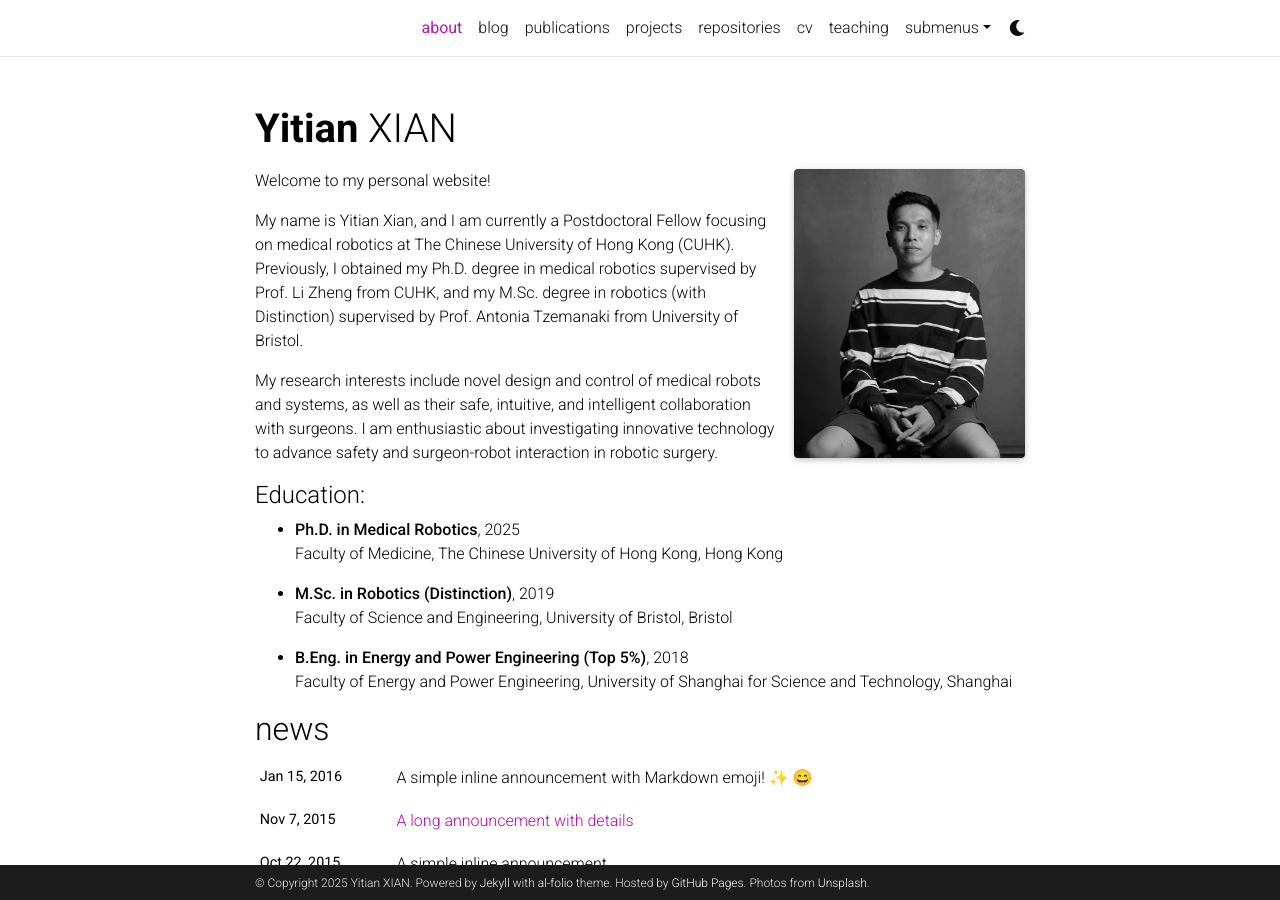
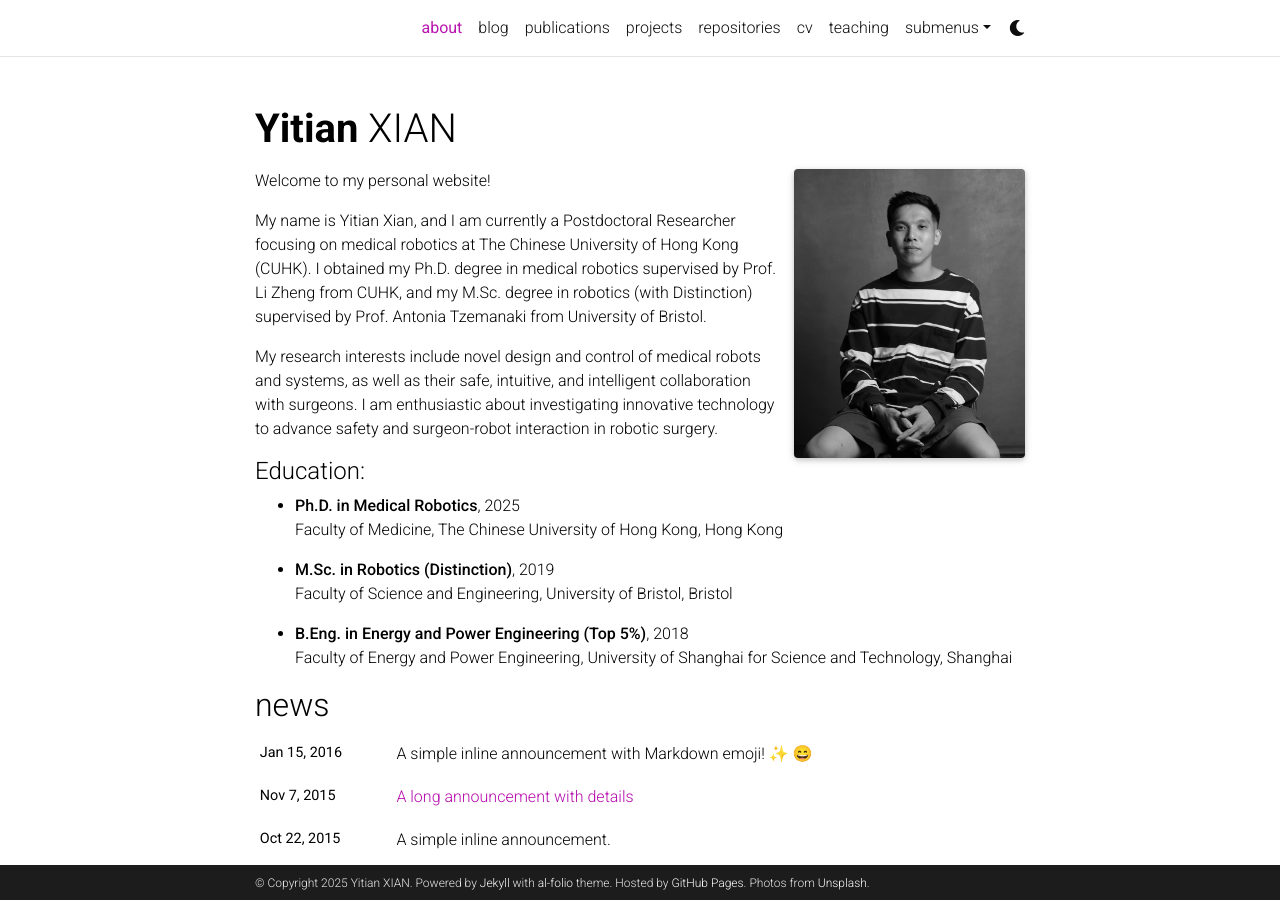
Before and after one commit to yitian-xian/yitian-xian.github.io, a Jekyll site: the page built from _pages/about.md, in a window 1280 px wide and 900 px high. Built offline with Jekyll 4.4.1, drawn with Linux system fonts in a browser that asks for light colours; full-size pictures stand in for the smaller copies a plugin makes; emoji names are drawn with the system emoji font; comment, search, counter and statistics services are not loaded; a style sheet for code colours, icons or effects is not loaded.

Commit message:
Update about.md

```diff
--- a/_pages/about.md
+++ b/_pages/about.md
@@ -21,7 +21,7 @@
 
 Welcome to my personal website!
 
-My name is Yitian Xian, and I am currently a Postdoctoral Fellow focusing on medical robotics at The Chinese University of Hong Kong (CUHK). Previously, I obtained my Ph.D. degree in medical robotics supervised by Prof. Li Zheng from CUHK, and my M.Sc. degree in robotics (with Distinction) supervised by Prof. Antonia Tzemanaki from University of Bristol.
+My name is Yitian Xian, and I am currently a Postdoctoral Researcher focusing on medical robotics at The Chinese University of Hong Kong (CUHK). I obtained my Ph.D. degree in medical robotics supervised by Prof. Li Zheng from CUHK, and my M.Sc. degree in robotics (with Distinction) supervised by Prof. Antonia Tzemanaki from University of Bristol.
 
 My research interests include novel design and control of medical robots and systems, as well as their safe, intuitive, and intelligent collaboration with surgeons. I am enthusiastic about investigating innovative technology to advance safety and surgeon-robot interaction in robotic surgery.
 
```
